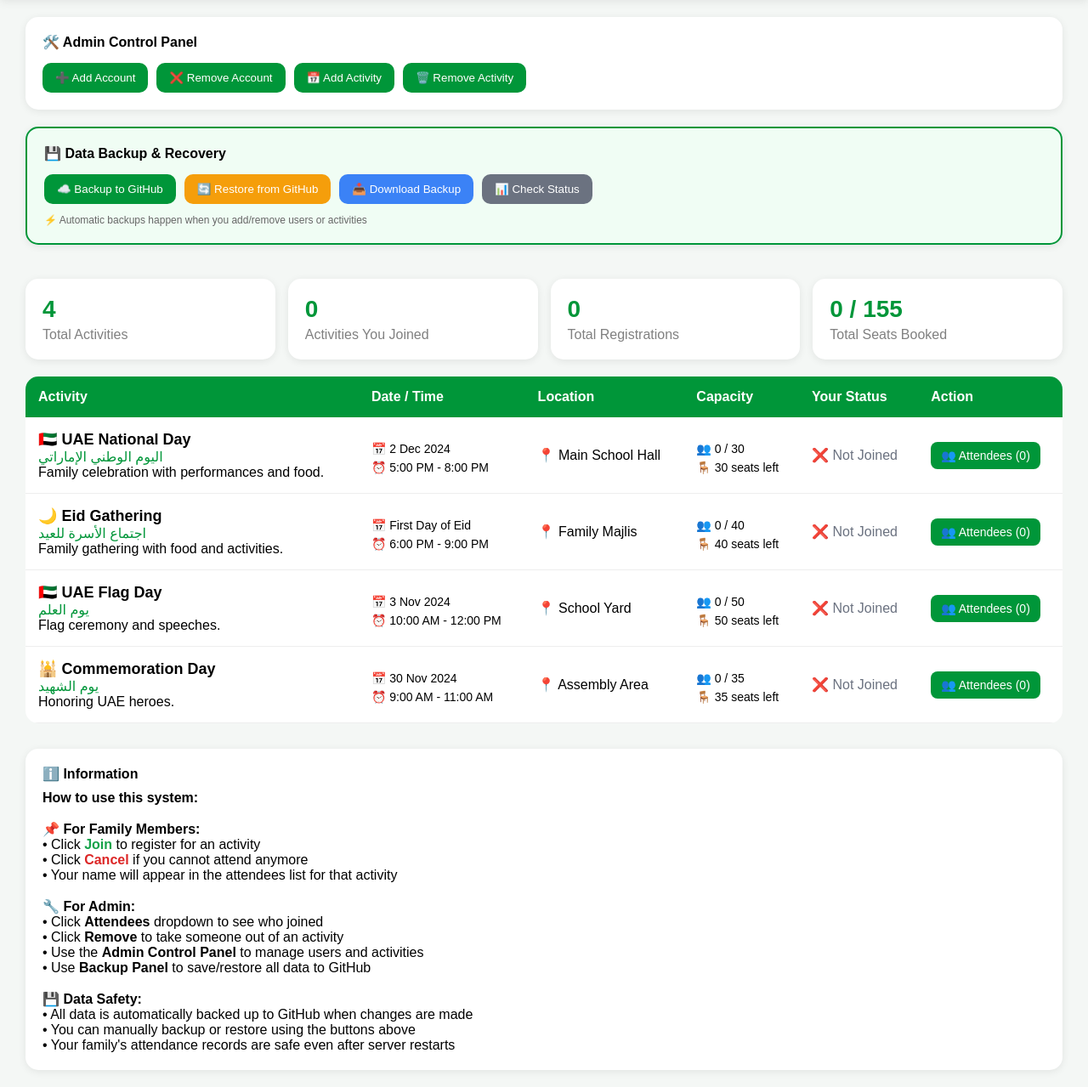
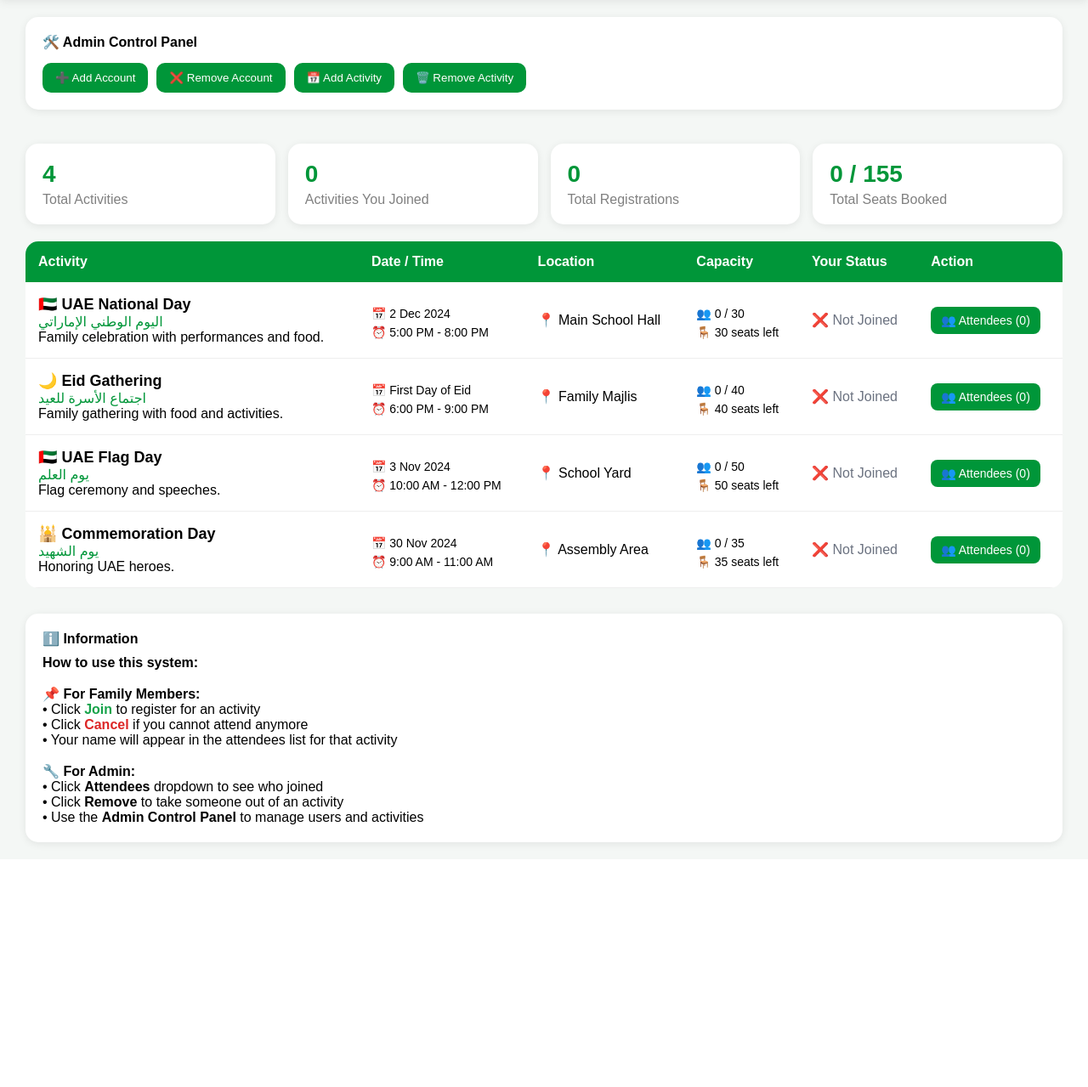
Before and after one commit to alhayyani79-spec/attendance-app, a Flask app: page /dashboard in a window 1280 px wide. Shown: the part 128-1407 px from the top of the page at 85% size. After the commit the page ends 1127 px from the top, so only its background shows below. Run offline with Flask 3, Linux system fonts and the light colour scheme; the visitor is signed in with stand-in values (Sample User, id 1).

Commit message:
Fixed Dashboard

```diff
--- a/templates/dashboard.html
+++ b/templates/dashboard.html
@@ -2,7 +2,7 @@
 <html>
 <head>
 
-    <title>Dashboard</title>
+    <title>Family Attendance Dashboard</title>
 
     <meta http-equiv="refresh" content="5">
 
@@ -261,42 +261,17 @@
             font-style: italic;
         }
 
-        /* Admin Actions Column */
         .admin-actions {
             min-width: 120px;
-        }
-
-        /* Backup panel special styling */
-        .backup-panel {
-            border: 2px solid #009639;
-            background: #f0fdf4;
-        }
-
-        .btn-backup {
-            background: #009639 !important;
-        }
-
-        .btn-restore {
-            background: #f59e0b !important;
-        }
-
-        .btn-download {
-            background: #3b82f6 !important;
-        }
-
-        .btn-status {
-            background: #6b7280 !important;
         }
     </style>
 
     <script>
-        // Toggle dropdown function
         function toggleDropdown(activityId) {
             const dropdown = document.getElementById(`dropdown-${activityId}`);
             dropdown.classList.toggle('show');
         }
 
-        // Close dropdown when clicking outside
         window.onclick = function(event) {
             if (!event.target.matches('.dropdown-btn')) {
                 const dropdowns = document.getElementsByClassName("dropdown-content");
@@ -308,30 +283,10 @@
             }
         }
 
-        // Confirm before removing attendee
         function confirmRemove(activityId, username) {
             if (confirm(`Remove ${username} from this activity?`)) {
                 window.location.href = `/admin/remove_attendee/${activityId}/${username}`;
             }
-        }
-
-        // Check backup status
-        function checkStatus() {
-            fetch('/admin/status')
-                .then(response => response.json())
-                .then(data => {
-                    let msg = '📊 BACKUP STATUS\n\n';
-                    msg += 'GitHub Configured: ' + (data.github_configured ? '✅ Yes' : '❌ No') + '\n';
-                    msg += '\n📁 Files in Backup:\n';
-                    for (const [file, exists] of Object.entries(data.files_exist)) {
-                        msg += '  ' + file + ': ' + (exists ? '✅' : '❌') + '\n';
-                    }
-                    msg += '\n💡 Tip: Click "Backup to GitHub" to save current data';
-                    alert(msg);
-                })
-                .catch(error => {
-                    alert('Error checking status. Make sure you are logged in as admin.');
-                });
         }
     </script>
 
@@ -348,7 +303,6 @@
         Track and manage all family events and attendance easily
     </p>
 
-    <!-- WELCOME -->
     <div class="welcome">
 
         <div class="welcome-text">
@@ -365,10 +319,9 @@
 
 </div>
 
-<!-- ADMIN PANEL -->
+<!-- ADMIN CONTROL PANEL (Only visible to admin) -->
 {% if user == "admin" %}
 
-<!-- Admin Control Panel -->
 <div class="info-box">
 
     <div class="info-title">
@@ -397,42 +350,9 @@
 
 </div>
 
-<!-- Backup Panel -->
-<div class="info-box backup-panel">
-
-    <div class="info-title">
-        💾 Data Backup & Recovery
-    </div>
-
-    <div style="display:flex; gap:10px; flex-wrap:wrap; margin-top:15px;">
-
-        <button class="btn-backup" onclick="location.href='/admin/backup'">
-            ☁️ Backup to GitHub
-        </button>
-
-        <button class="btn-restore" onclick="location.href='/admin/restore'">
-            🔄 Restore from GitHub
-        </button>
-
-        <button class="btn-download" onclick="location.href='/admin/download'">
-            📥 Download Backup
-        </button>
-
-        <button class="btn-status" onclick="checkStatus()">
-            📊 Check Status
-        </button>
-
-    </div>
-
-    <div style="margin-top: 12px; font-size: 12px; color: #666;">
-        ⚡ Automatic backups happen when you add/remove users or activities
-    </div>
-
-</div>
-
 {% endif %}
 
-<!-- STATS CARDS -->
+<!-- STATISTICS CARDS -->
 <div class="stats">
 
     <div class="card">
@@ -529,7 +449,6 @@
 
             <tr>
 
-                <!-- Activity Details -->
                 <td>
 
                     <div class="title">
@@ -560,7 +479,6 @@
 
                 </td>
 
-                <!-- Date & Time -->
                 <td>
 
                     <div class="info-line">
@@ -573,12 +491,10 @@
 
                 </td>
 
-                <!-- Location -->
                 <td>
                     📍 {{ activity.location }}
                 </td>
 
-                <!-- Capacity -->
                 <td>
 
                     <div class="info-line">
@@ -593,7 +509,6 @@
 
                 </td>
 
-                <!-- Status -->
                 <td>
 
                     {% if user in attendance[key] %}
@@ -604,7 +519,6 @@
 
                 </td>
 
-                <!-- Action Column -->
                 <td class="admin-actions">
 
                     {% if user == "admin" %}
@@ -634,7 +548,7 @@
 
                     {% else %}
 
-                        <!-- Regular User: Show Join/Cancel Buttons -->
+                        <!-- Regular User: Join/Cancel Buttons -->
                         {% if user in attendance[key] %}
 
                             <a class="cancel" href="/cancel/{{ key }}">
@@ -686,15 +600,7 @@
         🔧 <strong>For Admin:</strong><br>
         • Click <strong>Attendees</strong> dropdown to see who joined<br>
         • Click <strong>Remove</strong> to take someone out of an activity<br>
-        • Use the <strong>Admin Control Panel</strong> to manage users and activities<br>
-        • Use <strong>Backup Panel</strong> to save/restore all data to GitHub
-
-        <br><br>
-
-        💾 <strong>Data Safety:</strong><br>
-        • All data is automatically backed up to GitHub when changes are made<br>
-        • You can manually backup or restore using the buttons above<br>
-        • Your family's attendance records are safe even after server restarts
+        • Use the <strong>Admin Control Panel</strong> to manage users and activities
 
     </div>
 
```
